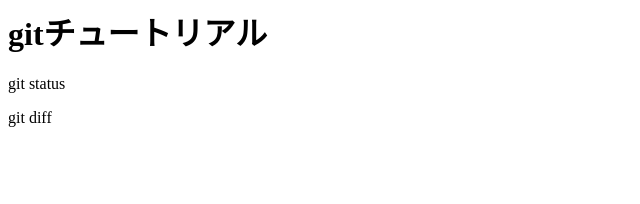
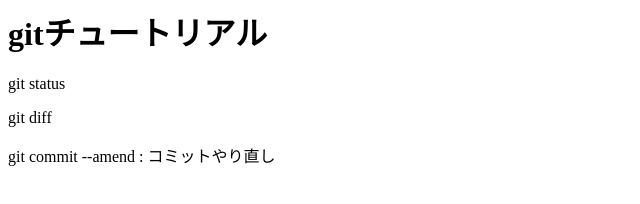
Before and after one commit to Ryuichi-git/git_tutorial, a plain HTML site: page index.html in a window 1280 px wide. Shown: the whole page, without its empty margins (0-640 px from the left). Drawn offline with Linux system fonts and the light colour scheme.

Commit message:
git commit --amend追記

```diff
--- a/index.html
+++ b/index.html
@@ -1,3 +1,4 @@
 <h1>gitチュートリアル</h1>
 <p>git status</p>
 <p>git diff</p>
+<p>git commit --amend : コミットやり直し</p>
```
